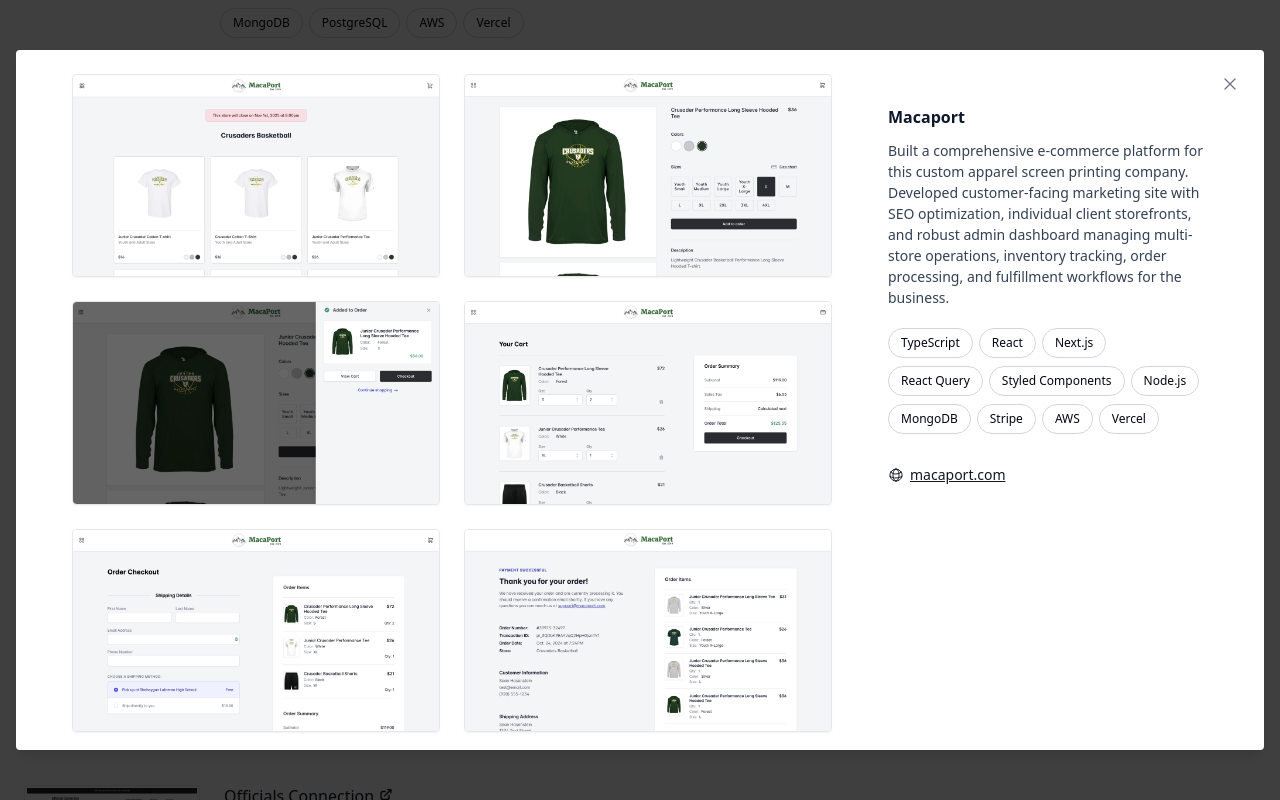
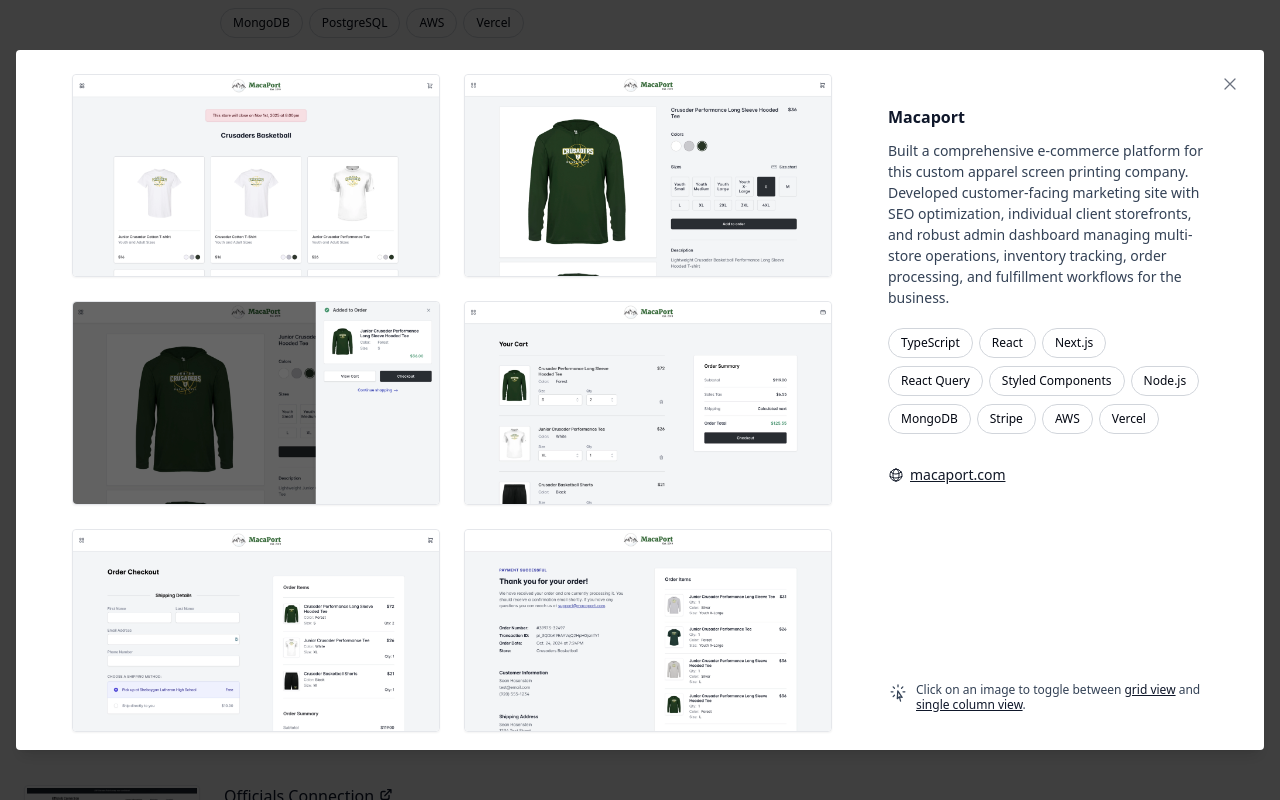
Before and after one commit to seanhasenstein/seanhasenstein.com, a Next.js app: page / in a window 1280 px wide. Both pictures are taken after a click on the button 408 px from the left and 1433 px from the top of the page. Shown: the part 1033-1833 px from the top of the page. Built offline with nearby package versions, Linux system fonts and the light colour scheme.

Commit message:
update ProjectModal to handle toggle view and scroll

```diff
--- a/components/ProjectModal.tsx
+++ b/components/ProjectModal.tsx
@@ -1,7 +1,12 @@
-import { useEffect, useState } from 'react';
+import { useEffect, useState, useRef } from 'react';
 import Image from 'next/image';
 import { Dialog } from '@headlessui/react';
-import { GlobeAltIcon, XMarkIcon } from '@heroicons/react/24/outline';
+import clsx from 'clsx';
+import {
+  GlobeAltIcon,
+  CursorArrowRaysIcon,
+  XMarkIcon,
+} from '@heroicons/react/24/outline';
 
 type Props = {
   open: boolean;
@@ -25,6 +30,11 @@
   totalImages = 0,
 }: Props) {
   const [shouldRender, setShouldRender] = useState(false);
+  const [imageColumns, setImageColumns] = useState(2);
+  const [clickedImageIndex, setClickedImageIndex] = useState<number | null>(
+    null
+  );
+  const imageRefs = useRef<(HTMLButtonElement | null)[]>([]);
 
   const images = Array.from(
     { length: totalImages },
@@ -39,7 +49,35 @@
     } else {
       setShouldRender(false);
     }
+
+    // Reset to grid view when reopening
+    setImageColumns(2);
+    setClickedImageIndex(null);
   }, [open]);
+
+  // Scroll to the clicked image after layout change
+  useEffect(() => {
+    if (clickedImageIndex !== null && imageRefs.current[clickedImageIndex]) {
+      const timer = setTimeout(() => {
+        imageRefs.current[clickedImageIndex]?.scrollIntoView({
+          behavior: 'instant',
+          block: 'center',
+        });
+      }, 50); // Small delay to ensure layout has updated
+
+      return () => clearTimeout(timer);
+    }
+  }, [imageColumns, clickedImageIndex]);
+
+  const handleImageClick = (index: number) => {
+    setClickedImageIndex(index);
+    setImageColumns(prevCols => (prevCols === 2 ? 1 : 2));
+  };
+
+  const handleViewToggle = (newColumns: number) => {
+    setImageColumns(newColumns);
+    setClickedImageIndex(null); // Clear clicked index when manually toggling
+  };
 
   return (
     <Dialog open={open} onClose={onClose} className="relative z-50">
@@ -82,6 +120,26 @@
                       </a>
                     ))}
                   </div>
+                  <div className="hidden max-w-xs sm:flex sm:gap-x-2 mt-14 xl:mt-0 xl:absolute xl:bottom-0 xl:top-[36rem] text-xs font-medium leading-tight text-slate-700">
+                    <CursorArrowRaysIcon className="inline-block h-5 w-5 shrink-0 xl:mt-px" />
+                    <p>
+                      Click on an image to toggle between{' '}
+                      <span
+                        onClick={() => handleViewToggle(2)}
+                        className="underline text-slate-900 cursor-pointer"
+                      >
+                        grid view
+                      </span>{' '}
+                      and{' '}
+                      <span
+                        onClick={() => handleViewToggle(1)}
+                        className="underline text-slate-900 cursor-pointer"
+                      >
+                        single column view
+                      </span>
+                      .
+                    </p>
+                  </div>
                   <button
                     type="button"
                     onClick={onClose}
@@ -93,11 +151,20 @@
                 </div>
               </div>
               {/* GRID IMAGES */}
-              <div className="grid sm:grid-cols-2 gap-x-6 gap-y-6 mt-14 xl:mt-6 xl:mb-6 xl:col-start-1 xl:row-start-1">
+              <div
+                className={clsx(
+                  'grid gap-x-6 gap-y-6 mt-14 sm:mt-6 xl:mt-6 xl:mb-6 xl:col-start-1 xl:row-start-1',
+                  imageColumns === 1 && 'sm:grid-cols-1',
+                  imageColumns === 2 && 'sm:grid-cols-2'
+                )}
+              >
                 {images.map((src, index) => (
-                  <div
-                    className="rounded flex w-full h-auto relative border border-gray-200 shadow-sm box-border select-none"
+                  <button
+                    type="button"
+                    ref={el => (imageRefs.current[index] = el)}
+                    className="pointer-events-none sm:pointer-events-auto rounded flex w-full h-auto relative border border-gray-200 shadow-sm hover:shadow cursor-pointer box-border select-none"
                     key={index}
+                    onClick={() => handleImageClick(index)}
                   >
                     <Image
                       src={src}
@@ -106,7 +173,7 @@
                       height={1375}
                       className="rounded"
                     />
-                  </div>
+                  </button>
                 ))}
               </div>
             </>
```
